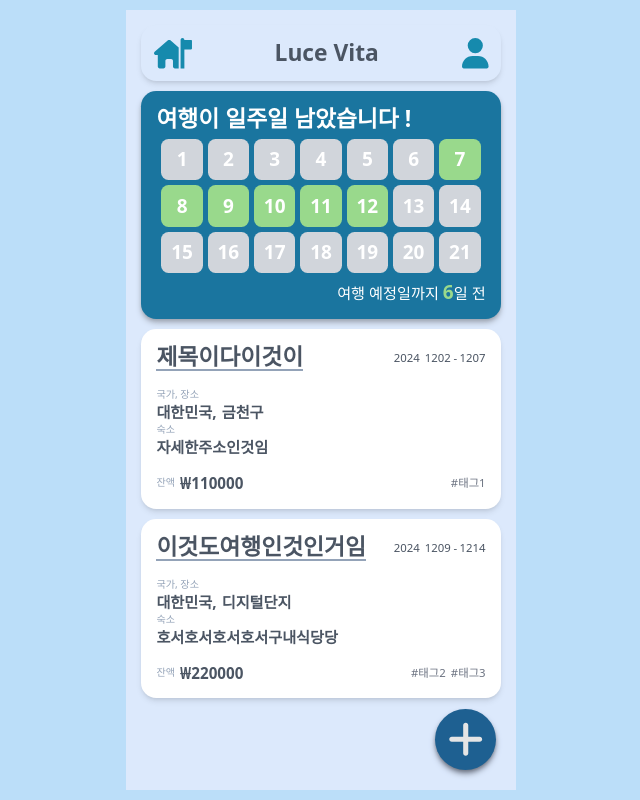
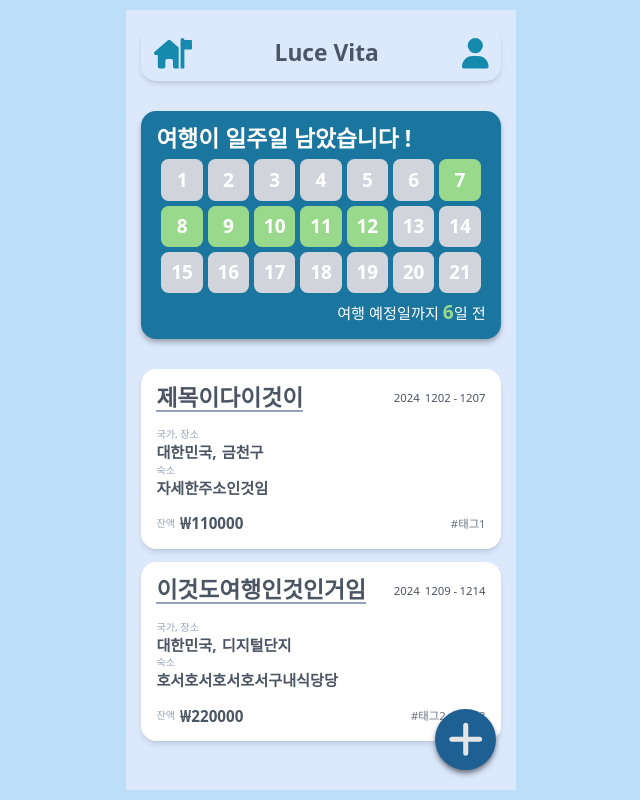
Before and after one commit to kosta-donana/luce-vita-client, a React (Vite) app: page / in a window 1280 px wide. Shown: the whole page, without its empty margins (319-959 px from the left). Built offline with nearby package versions, Linux system fonts and the light colour scheme.

Commit message:
design: 레이아웃 간격 변경

```diff
--- a/src/components/home/TravelStatus.tsx
+++ b/src/components/home/TravelStatus.tsx
@@ -2,7 +2,7 @@ import { DateBlock } from './DateBlock';
 
 export function TravelStatus() {
   return (
-    <div className="flex flex-col justify-center p-6 gap-3 rounded-3xl shadow-md shadow-gray-400 bg-primary-400">
+    <div className="flex flex-col justify-center my-7 p-6 gap-3 rounded-3xl shadow-md shadow-gray-400 bg-primary-400">
       {/* 일정 상태 */}
       <div className="w-full text-left text-4xl font-bold text-white">
         여행이 일주일 남았습니다 !
--- a/src/components/travel-detail/TravelBasics.tsx
+++ b/src/components/travel-detail/TravelBasics.tsx
@@ -19,7 +19,7 @@ const TravelBasics: React.FC<TravelBasicsProps> = (props) => {
   const titleColor = props.titleColor;
 
   return (
-    <section className="mt-6 pl-5 pr-24 py-6 bg-primary-300 text-white rounded-2xl">
+    <section className="mt-8 pl-5 pr-24 py-6 bg-primary-300 text-white rounded-2xl">
       <TravelArticle fontSize="text-4xl" title="여행 제목" titleColor={titleColor}>
         {props.title}
       </TravelArticle>
--- a/src/pages/Home.tsx
+++ b/src/pages/Home.tsx
@@ -43,7 +43,7 @@ export function Home() {
   // const [travels] = useState<Array<Travel>>([]);
 
   return (
-    <div className="p-6 bg-primary-100 flex flex-col gap-4 min-h-full">
+    <div className="p-6 bg-primary-100 min-h-full flex flex-col gap-5">
       {/* 상단 내비게이션 */}
       <TopNav
         navIconInfos={[
```
